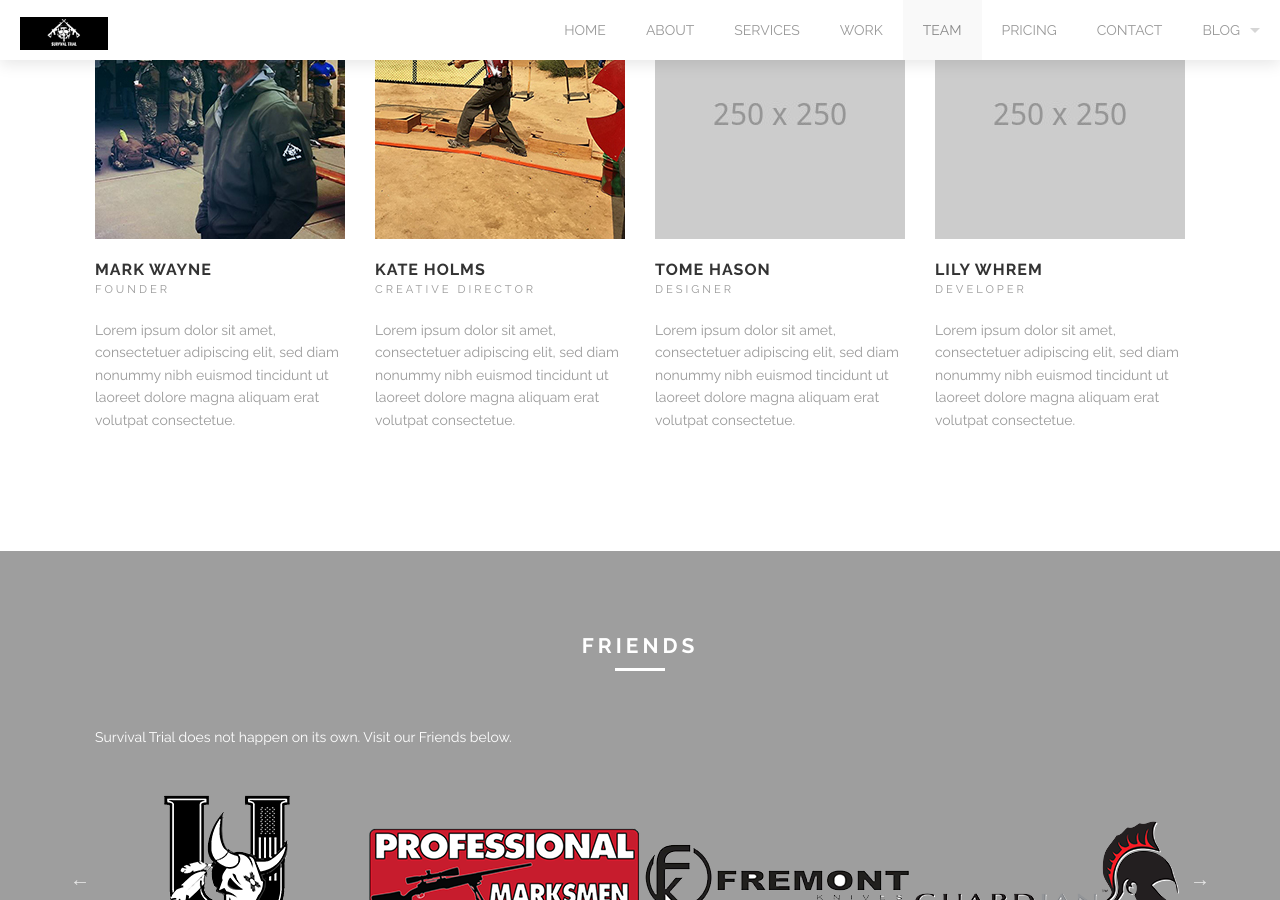
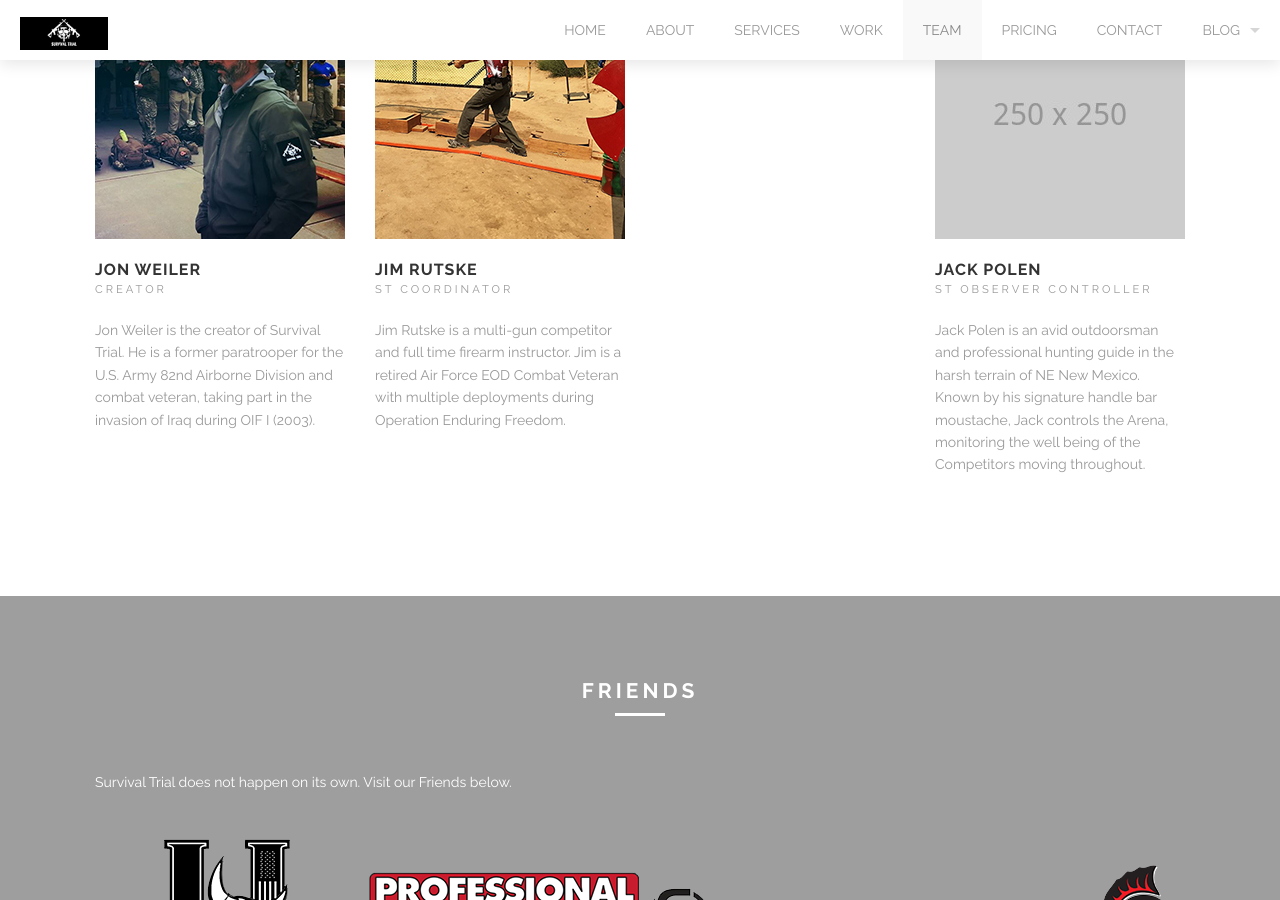
Before and after one commit to jonweiler/jonweiler.github.io, a Jekyll site: the page built from index.html, in a window 1280 px wide and 900 px high, scrolled down 5363 px. Built offline with Jekyll 4.4.1, drawn with Linux system fonts in a browser that asks for light colours.

Commit message:
update images and team

```diff
--- a/index.html
+++ b/index.html
@@ -88,49 +88,30 @@
 
 members:
   - avatar: images/@stock/member-1.jpg
-    name: Mark Wayne
-    position: Founder
+    name: Jon Weiler
+    position: Creator
     socials:
-      - link: http://twitter.com
+      - link: 'https://twitter.com/weilerjon'
         icon: twitter
-      - link: http://facebook.com
-        icon: facebook
+      - link: 'http://instagram.com/jon_weiler'
+        icon: instagram
     desc:
-      Lorem ipsum dolor sit amet, consectetuer adipiscing elit, sed diam nonummy nibh euismod tincidunt ut laoreet dolore magna aliquam erat volutpat consectetue.
+      Jon Weiler is the creator of Survival Trial.  He is a former paratrooper for the U.S. Army 82nd Airborne Division and combat veteran, taking part in the invasion of Iraq during OIF I (2003).
   - avatar: images/@stock/member-2.jpg
-    name: Kate Holms
-    position: Creative Director
+    name: Jim Rutske
+    position: ST Coordinator
     socials:
-      - link: http://twitter.com
-        icon: twitter
-      - link: http://facebook.com
-        icon: facebook
-      - link: http://dribbble.com
-        icon: dribbble
+
     desc:
-      Lorem ipsum dolor sit amet, consectetuer adipiscing elit, sed diam nonummy nibh euismod tincidunt ut laoreet dolore magna aliquam erat volutpat consectetue.
+      Jim Rutske is a multi-gun competitor and full time firearm instructor.  Jim is a retired Air Force EOD Combat Veteran with multiple deployments during Operation Enduring Freedom.
   - avatar: images/@stock/member-3.jpg
-    name: Tome Hason
-    position: Designer
+    name: Jack Polen
+    position: ST Observer Controller
     socials:
-      - link: http://twitter.com
-        icon: twitter
-      - link: http://facebook.com
-        icon: facebook
-      - link: http://tumblr.com
-        icon: tumblr
+
     desc:
-      Lorem ipsum dolor sit amet, consectetuer adipiscing elit, sed diam nonummy nibh euismod tincidunt ut laoreet dolore magna aliquam erat volutpat consectetue.
-  - avatar: images/@stock/member-4.jpg
-    name: Lily Whrem
-    position: Developer
-    socials:
-      - link: http://twitter.com
-        icon: twitter
-      - link: http://facebook.com
-        icon: facebook
-    desc:
-      Lorem ipsum dolor sit amet, consectetuer adipiscing elit, sed diam nonummy nibh euismod tincidunt ut laoreet dolore magna aliquam erat volutpat consectetue.
+      Jack Polen is an avid outdoorsman and professional hunting guide in the harsh terrain of NE New Mexico.  Known by his signature handle bar moustache, Jack controls the Arena, monitoring the well being of the Competitors moving throughout.
+
 
 clients:
   - ../images/@stock/client-1.png
@@ -323,9 +304,9 @@
 <div class='full parallax' style='background-image: url(../images/@stock/milestone-bg.jpg); color: #fff;'>
   <div class='row'>
     <div class='large-12 columns'>
-      {% include section-header.html class="alt" title_style="color: #000;" title="What will you learn?" %}
+      {% include section-header.html class="alt" title_style="color: #fff;" title="What will you learn?" %}
       <div class='spacing'></div>
-      <p style='color: #000;'>
+      <p style='color: #fff;'>
        Survival Trial is a Training Event; it is a Life Event.  It will force you to look at the world in a different way and forever change your perception of it.
       </p>
       <div class='two spacing'></div>
@@ -336,10 +317,10 @@
       <div class='mod modBarGraph'>
         <ul class='bars'>
           <li>
-            {% include bar-graph.html style="color: #000;" title="Individual Capacity" percents="90" %}
+            {% include bar-graph.html style="color: #fff;" title="Individual Capacity" percents="90" %}
           </li>
           <li>
-            {% include bar-graph.html style="color: #000;" title="Teamwork" percents="50" %}
+            {% include bar-graph.html style="color: #fff;" title="Teamwork" percents="50" %}
           </li>
         </ul>
       </div>
@@ -348,10 +329,10 @@
       <div class='mod modBarGraph'>
         <ul class='bars'>
           <li>
-            {% include bar-graph.html style="color: #000;" title="Empathy" percents="90" %}
+            {% include bar-graph.html style="color: #fff;" title="Empathy" percents="90" %}
           </li>
           <li>
-            {% include bar-graph.html style="color: #000;" title="Confidence" percents="100" %}
+            {% include bar-graph.html style="color: #fff;" title="Confidence" percents="100" %}
           </li>
         </ul>
       </div>
@@ -459,7 +440,7 @@
     </div>
   </div>
 </div>
-<div class='full no-padding' style='background: #F9CE06; color: #fff'>
+<div class='full no-padding' style='background: #000; color: #fff'>
   <div class='two spacing'></div>
   <div class='mod modCallToAction'>
    <div class='row'>
```
Also changed, not shown: 2 other files.
